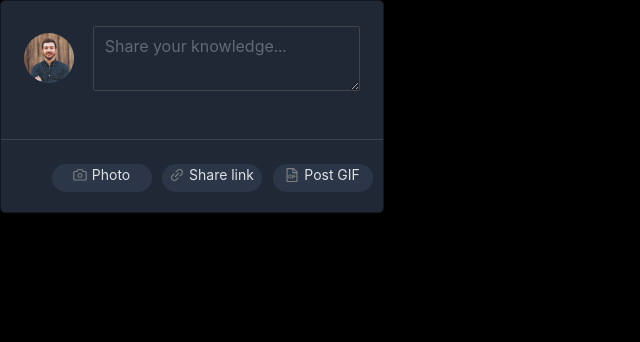
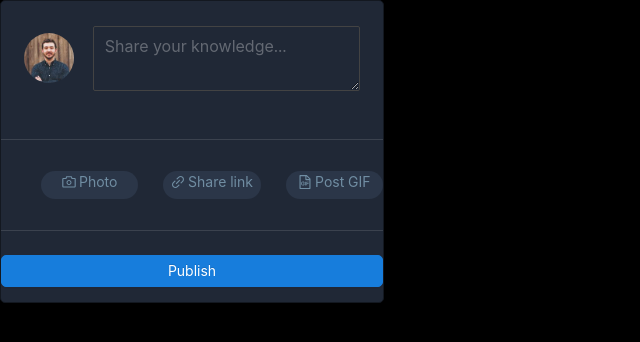
Before and after one commit to max-pok/Noicode, a React (Create React App) app in the folder client/: page / in a window 1280 px wide. Shown: the top 342 px of the page, without its empty margins (0-640 px from the left). Built offline with nearby package versions, Linux system fonts and the light colour scheme.

Commit message:
publish button

```diff
--- a/client/src/components/post/post.css
+++ b/client/src/components/post/post.css
@@ -37,7 +37,18 @@
   flex-direction: row;
   min-height: 3em;
   align-items: center;
-  justify-content: space-evenly;
-  padding-bottom: 20px;
+  justify-content: center;
+  gap: 25px;
   padding-left: 40px;
 }
+
+.post-bottom {
+  display: flex;
+  width: 100%;
+  height: 3em;
+  justify-content: center;
+  margin-bottom: 5px;
+}
+.publish-post-btn {
+  width: 80%;
+}
--- a/client/src/components/post/post.js
+++ b/client/src/components/post/post.js
@@ -1,4 +1,4 @@
-import { Form, Input, Divider } from 'antd';
+import { Form, Input, Divider, Button } from 'antd';
 import { CameraOutlined, LinkOutlined, FileGifOutlined } from '@ant-design/icons';
 
 import './post.css';
@@ -26,6 +26,12 @@ const Post = () => {
         <Tab icon={<LinkOutlined />} name={'Share link'} />
         <Tab icon={<FileGifOutlined />} name={'Post GIF'} />
       </div>
+      <Divider />
+      <div className='post-bottom'>
+        <Button className='publish-post-btn' type='primary' block style={{ borderRadius: '5px' }}>
+          {'Publish'}
+        </Button>
+      </div>
     </div>
   );
 };
--- a/client/src/components/post/posttabs/tab.css
+++ b/client/src/components/post/posttabs/tab.css
@@ -1,22 +1,27 @@
+:root {
+  --clr-bg-primary: #2b3648;
+  --clr-text: #708da2;
+  --clr-hover: rgba(255, 255, 255);
+}
+
 .tab {
   display: flex;
   flex-direction: row;
   justify-content: center;
   align-self: center;
-  background-color: #2b3648;
+  background-color: var(--clr-bg-primary);
   border-radius: 20px;
   height: 2em;
   width: 100px;
-  gap: 5px;
+  gap: 3px;
   cursor: pointer;
-  text-align: center;
+  color: var(--clr-text);
 }
 
 .icon {
-  color: gray;
+  transition: all 0.4s ease;
+}
 
-  transition: all 0.2s ease;
+.tab:hover .icon {
+  color: var(--clr-hover);
 }
-.tab:hover .icon {
-  color: white;
-}
```
